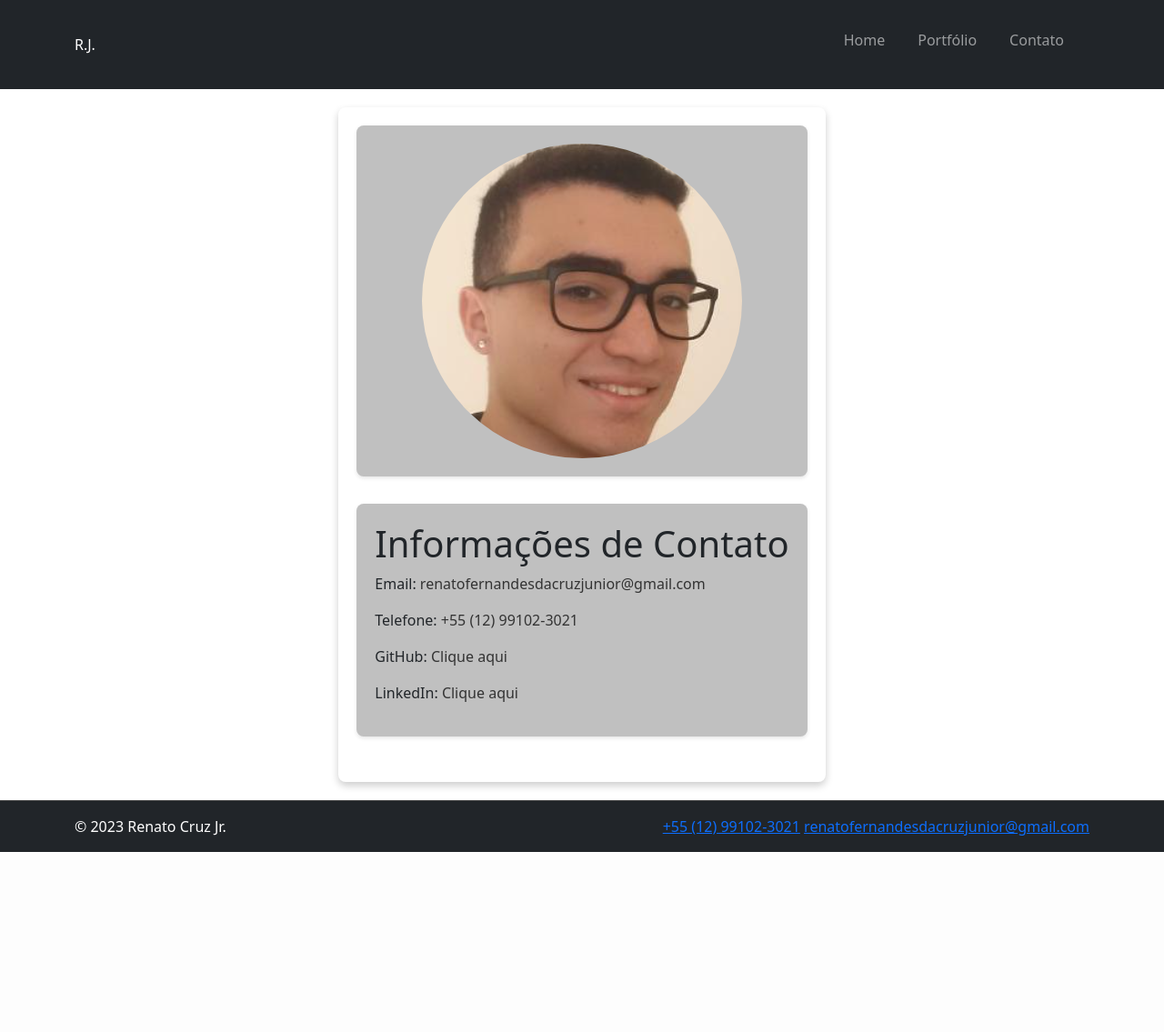
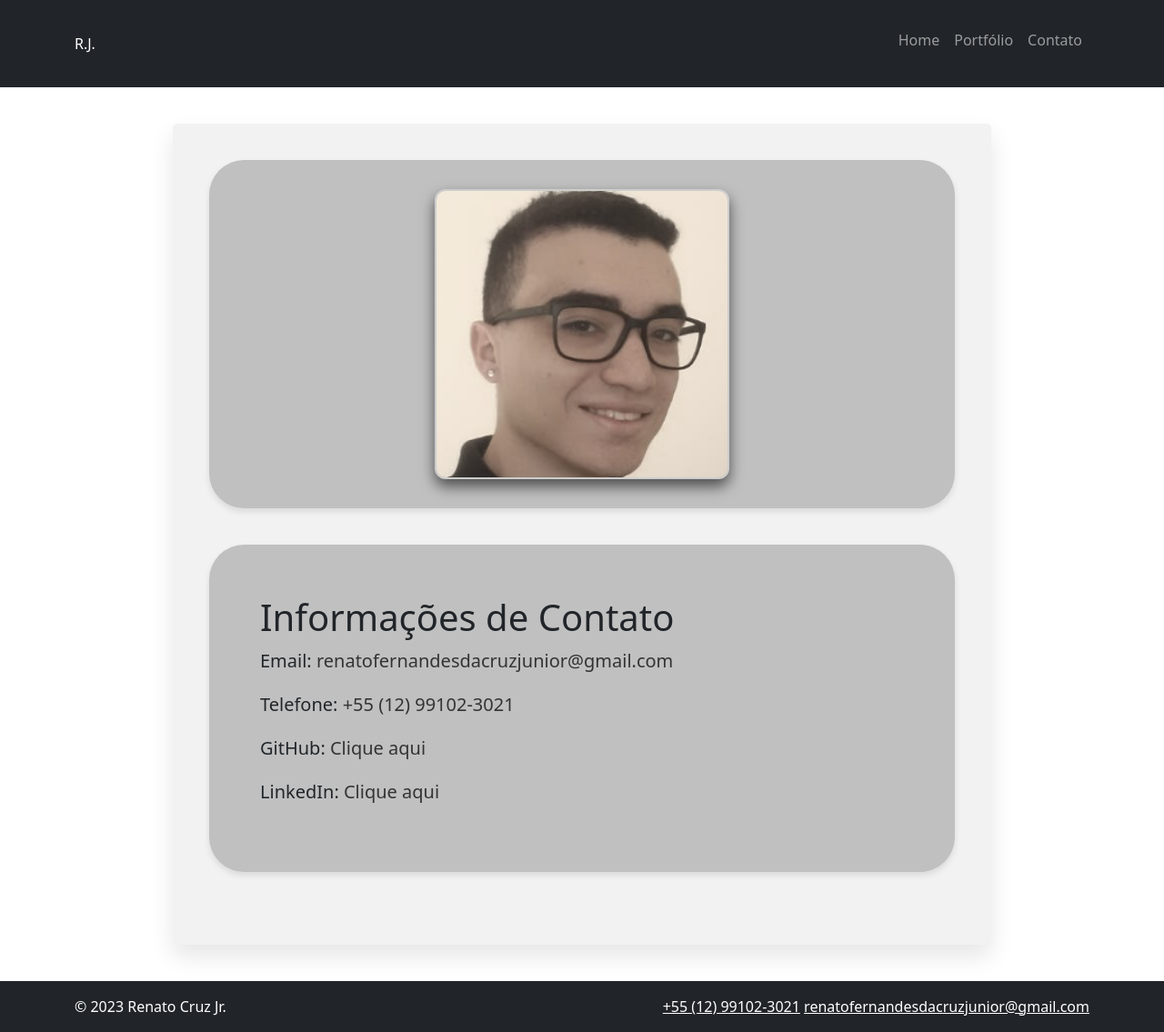
Before and after one commit to fatec-sjc-dsm-portfolio/ra1461392321031, a Flask app: page /contato in a window 1280 px wide. Shown: the whole page at 91% size. Before the commit the page ends 937 px from the top, so only its background shows below. Run offline with Flask 3, Linux system fonts and the light colour scheme; some libraries are stand-ins or nearby versions.

Commit message:
Modifiquei o estilo e o layout da página Contato para adicionar a lógica de filtro de imagem. Além disso, mudei a fonte (inseri fonte Google) e incrementei a responsividade.

```diff
--- a/src/static/css/styles.css
+++ b/src/static/css/styles.css
@@ -1,104 +1,18 @@
-/* Redefine alguns estilos padrão. */
+@import url('https://fonts.googleapis.com/css2?family=Titillium+Web:wght@200&display=swap');
+/* Reset de estilos padrão */
 body, h1, h2, ul, li, p {
     margin: 0;
     padding: 0;
+    box-sizing: border-box;
 }
 
-/* Define uma cor de fundo e uma cor de texto. */
+/* Estilo global */
 body {
     background-color: #f9f9f9;
-    font-family: Arial, sans-serif;
+    font-family: 'Titillium Web', sans-serif;
     display: flex;
     flex-direction: column;
     min-height: 100vh;
-}
-
-/* Estilo do cabeçalho. */
-header {
-    background-color: #333;
-    color: #ffffff;
-    padding: 20px;
-    text-align: center;
-}
-
-/* Remove o estilo da lista da navegação do cabeçalho. */
-header ul {
-    list-style: none;
-    padding: 0;
-    display: flex;
-    justify-content: center; /* Centraliza os itens horizontalmente. */
-}
-
-/* Estiliza os itens da lista (itens de menu). */
-header li {
-    margin-right: 20px;
-}
-
-/* Estiliza os links dentro dos itens da lista. */
-header a {
-    color: #ffffff;
-    text-decoration: none;
-    transition: color 0.3s;
-}
-
-header a:hover {
-    color: #0077cc;
-}
-
-/* Estiliza o conteúdo "main". */
-main {
-    flex-grow: 1;
-    max-width: 800px;
-    margin: 20px auto;
-    padding: 20px;
-    background-color: #ffffff;
-    border-radius: 8px;
-    box-shadow: 0 4px 8px rgba(0, 0, 0, 0.2);
-}
-
-/* Estiliza as seções. */
-section {
-    margin-bottom: 30px;
-    padding: 20px;
-    background-color: #c0c0c0;
-    border-radius: 8px;
-    box-shadow: 0 2px 4px rgba(0, 0, 0, 0.1);
-}
-
-/* Estiliza os títulos. */
-h1, h2 {
-    color: #333;
-    margin-bottom: 20px;
-    font-size: 24px;
-}
-
-/* Estiliza as listas não-ordenadas */
-ul {
-    list-style: disc;
-    margin-left: 20px;
-}
-
-/* Estiliza os itens de listas em geral. */
-li {
-    margin-bottom: 10px;
-}
-
-/* Configura as imagens para que sejam responsivas e circulares. */
-img.circular {
-    max-width: 100%;
-    height: auto;
-    display: block;
-    margin: 0 auto;
-    border-radius: 50%; /* Faz a imagem ser circular */
-}
-
-/* Estiliza o rodapé */
-footer {
-    background-color: #333;
-    color: #ffffff;
-    text-align: center;
-    padding: 20px;
-    border-top: 1px solid #444;
 }
 
 /* Estiliza os links */
@@ -109,39 +23,180 @@ a.contato {
 }
 
 a.contato:hover {
-    color: #0077cc;
+    color: #212529;
 }
 
-/* Estiliza os botões para os links. */
-.btn-link {
+a.footer {
+    color: white;
+    transition: color 0.3s;
+}
+
+a.footer:hover {
+    color: #6c757d;
+}
+
+/* Estiliza os links. */
+a.custom-link {
+    color: black;
+    text-decoration: none;
+    font-weight: bold;
+    transition: color 0.3s, transform 0.3s;
+    display: inline-block;
+    border-radius: 4px;
+    border: 1px solid #212529;
+    margin-right: 3px;
+}
+
+a.custom-link:hover {
+    color: #212529;
+    transform: scale(1.05);
+}
+
+/* Estilo de títulos */
+h1, h2 {
+    color: #333;
+    margin-bottom: 2vh;
+    font-size: 3.5vw;
+}
+
+/* Estilo de listas */
+ul {
+    list-style: disc;
+    margin-left: 3vw;
+}
+
+li {
+    margin-bottom: 1.5vh;
+}
+
+/* Estilo do conteúdo principal */
+main {
+    width: 90%;
+    max-width: 900px;
+    padding: 5vw;
+    margin: 5vh auto;
+    border-radius: 5px;
+    box-shadow: 0 1vw 2vw rgba(0, 0, 0, 0.1);
+    background-color: #f2f2f2;
+}
+
+/* Estilo das seções */
+section {
+    margin-bottom: 5vh;
+    padding: 4vw;
     background-color: #c0c0c0;
-    border: none;
-    border-radius: 4px;
-    font-size: inherit;
-    color: #ffffff;
-    text-decoration: none;
-    cursor: pointer;
-    transition: color 0.3s;
+    border-radius: 3vw;
+    box-shadow: 0 0.8vw 1.6vw rgba(0, 0, 0, 0.1);
+}
+
+/* Estilo do conteúdo interno das seções */
+.conteudo {
+    padding: 3vh;
+    line-height: 1.6;
+    max-width: 100%;
+    overflow-wrap: break-word;
+}
+
+/* Responsividade usando media queries */
+
+/* Smartphones */
+@media only screen and (max-width: 480px) {
+    h1, h2 {
+        font-size: 6vw;
+        margin-bottom: 5vw;
+    }
+    ul {
+        margin-left: 6vw;
+    }
+    li {
+        margin-bottom: 3vw;
+    }
+    main {
+        padding: 8vw;
+    }
+    section {
+        padding: 6vw;
+        border-radius: 5vw;
+        box-shadow: 0 0.5vw 1vw rgba(0, 0, 0, 0.1);
+    }
+    .conteudo {
+        padding: 5vw;
+        font-size: 4vw;
+        line-height: 1.8;
+    }
+}
+
+/* Tablets */
+@media only screen and (min-width: 481px) and (max-width: 768px) {
+    h1, h2 {
+        font-size: 4vh;
+        margin-bottom: 3vh;
+    }
+    ul {
+        margin-left: 4vw;
+    }
+    li {
+        margin-bottom: 2vh;
+    }
+    main {
+        padding: 6vw;
+    }
+    section {
+        padding: 5vw;
+        border-radius: 4vw;
+        box-shadow: 0 0.3vw 0.6vw rgba(0, 0, 0, 0.1);
+    }
+    .conteudo {
+        padding: 4vw;
+        font-size: 3vh;
+        line-height: 1.7;
+    }
+}
+
+/* Desktops */
+@media only screen and (min-width: 769px) {
+    h1, h2 {
+        font-size: 3vh;
+        margin-bottom: 2vh;
+    }
+    ul {
+        margin-left: 2vw;
+    }
+    li {
+        margin-bottom: 1vh;
+    }
+    main {
+        padding: 5vh;
+    }
+    section {
+        padding: 4vh;
+        border-radius: 3vw;
+        box-shadow: 0 0.3vw 0.6vw rgba(0, 0, 0, 0.1);
+    }
+    .conteudo {
+        padding: 3vh;
+        font-size: 2.5vh;
+        line-height: 1.6;
+    }
+}
+
+.filtro-imagem {
+    filter: grayscale(50%) sepia(10%); /* Combinação de escala de cinza e sépia */
+    border-radius: 12px; /* Bordas arredondadas */
+    box-shadow: 0 8px 16px rgba(0, 0, 0, 0.6); /* Sombra mais intensa */
+    border: 2px solid rgba(255, 255, 255, 0.2); /* Contorno mais pronunciado */
+    transition: filter 0.3s ease-in-out, transform 0.3s ease-in-out; /* Transições suaves para o filtro e transformação */
+}
+
+.filtro-imagem:hover {
+    filter: grayscale(70%) sepia(20%); /* Ajuste do filtro ao passar o mouse */
+    transform: scale(1.05); /* Efeito de escala ao passar o mouse */
+}
+
+#secao_imagem {
+    text-align: center;
+}
+
+.centralizar {
     display: inline-block;
 }
-
-/* Esse estilo é aplicado quando o usuário passa o ponteiro do mouse sobre o link do botão.  */
-.btn-link:hover {
-    background-color: #ffffff;
-    color: #c0c0c0;
-}
-
-/* Esse estilo é aplicado quando o link do botão recebe o foco do teclado,
-normalmente quando um usuário pressiona a tecla "Tab" para navegar pelos elementos
-interativos em uma página da Web. */
-.btn-link:focus {
-    outline: none;
-}
-
-/* Estilo de logo */
-.logo {
-    font-size: 24px;
-    font-weight: bold;
-    color: #ffffff;
-    float: left;
-}
--- a/src/templates/contato.html
+++ b/src/templates/contato.html
@@ -1,15 +1,19 @@
 {% extends 'base.html' %}
 
 {% block content %}
-<section>
-    <img class="circular" src="{{ url_for('static', filename='mgt/perfil.png') }}" alt="Foto de Perfil">
+<section id="secao_imagem">
+    <div class="centralizar">
+        <img class="filtro-imagem" src="{{ url_for('static', filename='mgt/perfil.png') }}" alt="Foto de Perfil" srcset="{{ url_for('static', filename='mgt/perfil_menor.png') }} 190w, {{ url_for('static', filename='mgt/perfil.png') }} 352w" sizes="(max-width: 620px) 50vw, 25vw">
+    </div>
 </section>
 
 <section>
-    <h1>Informações de Contato</h1>
-    <p>Email: <a class="contato" href="mailto:renatofernandesdacruzjunior@gmail.com">renatofernandesdacruzjunior@gmail.com</a></p>
-    <p>Telefone: <a class="contato" href="tel:+5512991023021">+55 (12) 99102-3021</a></p>
-    <p>GitHub: <a class="contato" href="https://github.com/Renato-Cruz-Jr/" target="_blank">Clique aqui</a></p>
-    <p>LinkedIn: <a class="contato" href="https://www.linkedin.com/in/renato-fernandes-da-cruz-junior-798582204/" target="_blank">Clique aqui</a></p>
+    <div class="conteudo">
+        <h1>Informações de Contato</h1>
+        <p>Email: <a class="contato" href="mailto:renatofernandesdacruzjunior@gmail.com">renatofernandesdacruzjunior@gmail.com</a></p>
+        <p>Telefone: <a class="contato" href="tel:+5512991023021">+55 (12) 99102-3021</a></p>
+        <p>GitHub: <a class="contato" href="https://github.com/Renato-Cruz-Jr/" target="_blank">Clique aqui</a></p>
+        <p>LinkedIn: <a class="contato" href="https://www.linkedin.com/in/renato-fernandes-da-cruz-junior-798582204/" target="_blank">Clique aqui</a></p>
+    </div>
 </section>
 {% endblock %}
```
Also changed, not shown: src/static/mgt/perfil_menor.png (added).
